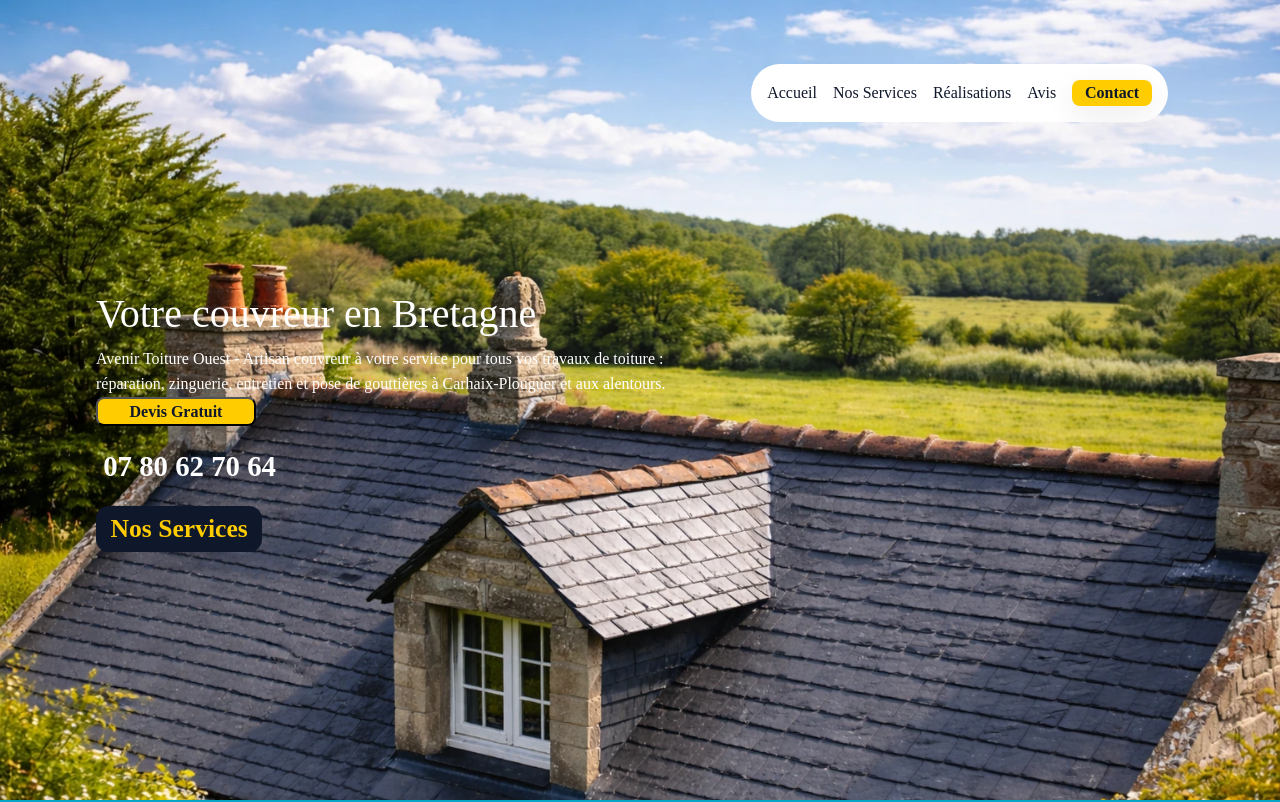
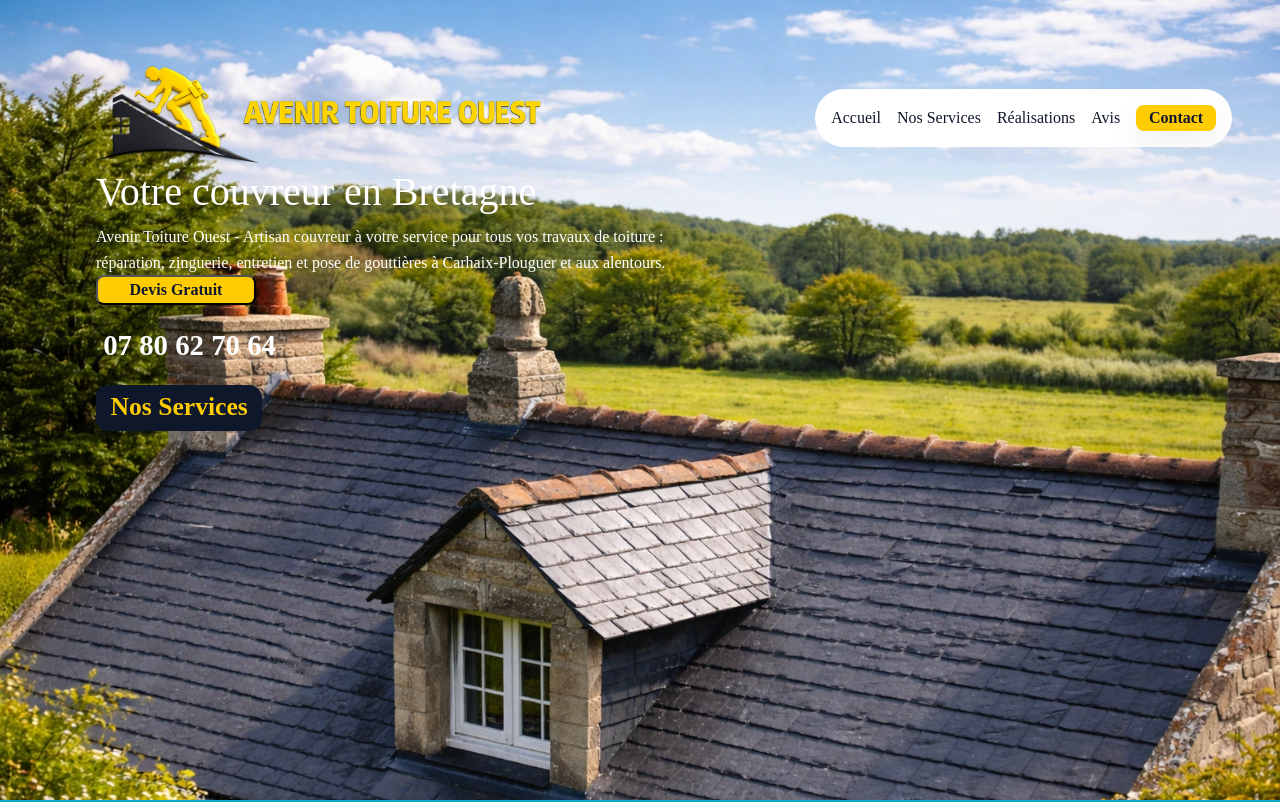
Before and after one commit to Charlirussell/Avenir-Toiture-Ouest, a React (Vite) app: page / in a window 1280 px wide. Shown: the top 802 px of the page. Built offline with nearby package versions, Linux system fonts and the light colour scheme.

Commit message:
Added banner to navbar added scss to banner and navbar to position the banner correctly

```diff
--- a/src/components/NavBar/NavBar.jsx
+++ b/src/components/NavBar/NavBar.jsx
@@ -1,5 +1,6 @@
 import { NavLink } from 'react-router-dom';
 import { useEffect, useState } from 'react';
+import Banner from '../../assets/images/Banner-ATO.svg';
 
 import './NavBar.scss';
 
@@ -25,6 +26,10 @@ const NavBar = () => {
     }, []);
 
     return (
+        <div className='navbar-wrap'>
+            <NavLink to='/' className='banner'>
+                <img src={Banner} alt="Navbar Logo" />
+            </NavLink>
             <nav className='navbar'>
                 {/*Hamburger Buttoon*/}
                 <button
@@ -44,6 +49,7 @@ const NavBar = () => {
                     <NavLink to="/contact" className="small-button" onClick={handleLinkClick}>Contact</NavLink>
                 </div>
             </nav>
+        </div>
     )
 }
 
--- a/src/components/NavBar/NavBar.scss
+++ b/src/components/NavBar/NavBar.scss
@@ -1,8 +1,26 @@
 @use '/src/styles/variables' as v;
+
+.navbar-wrap {
+    position: absolute;
+    top: 0;
+    left: 0;
+    width: 100%;
+    padding: 1.5rem 3rem;
+    display: flex;
+    align-items: center;
+    justify-content: space-between;
+    z-index: 10;
+    box-sizing: border-box;
+}
+
+.banner {
+  display: block;
+
+}
 
 .navbar {
   display: flex;
-  padding: 4em 7em 0 0;
+  align-items: center;
   z-index: 2;
 }
 
```
Lines whose indentation alone changed are shown as unchanged.
